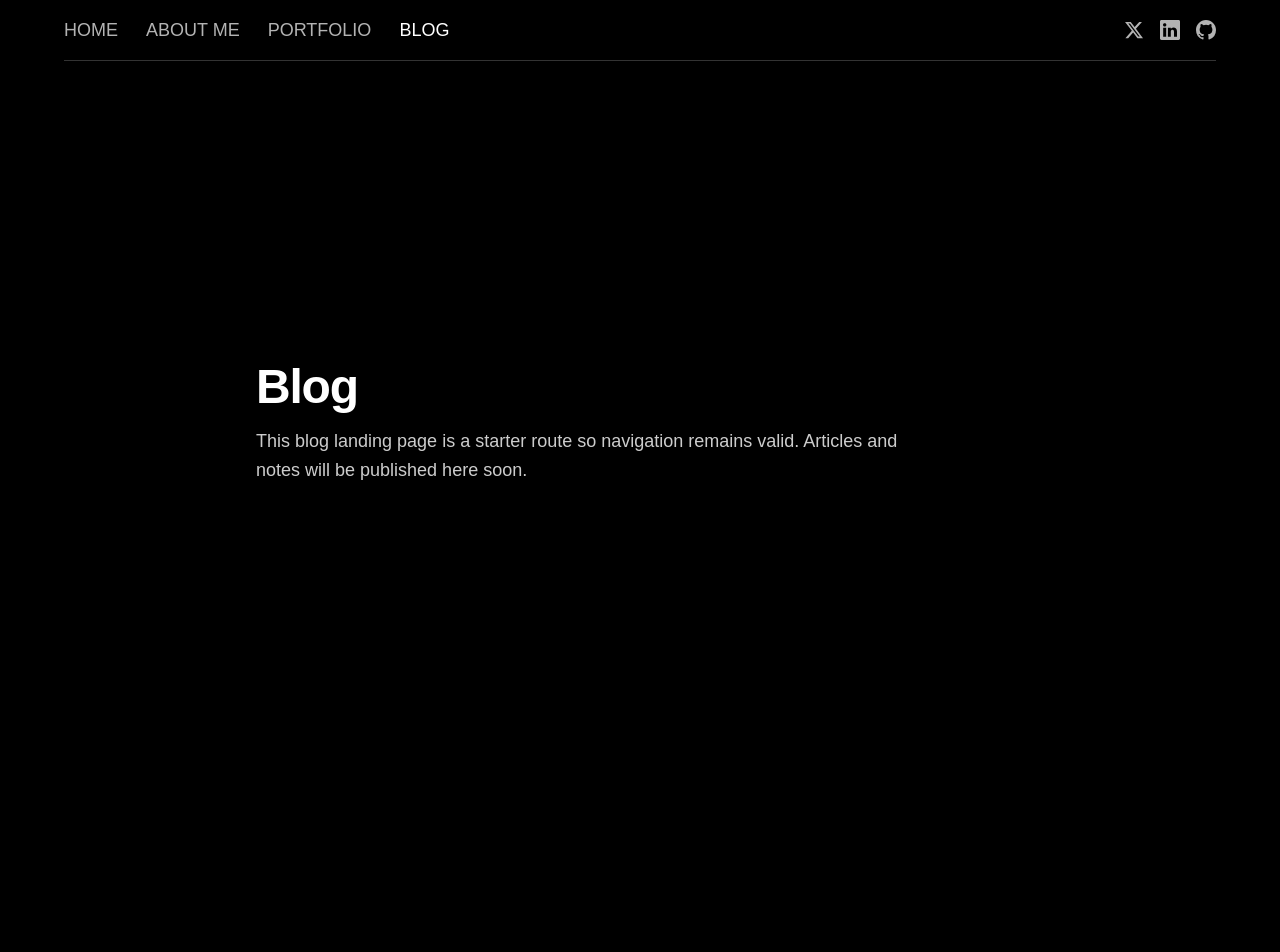
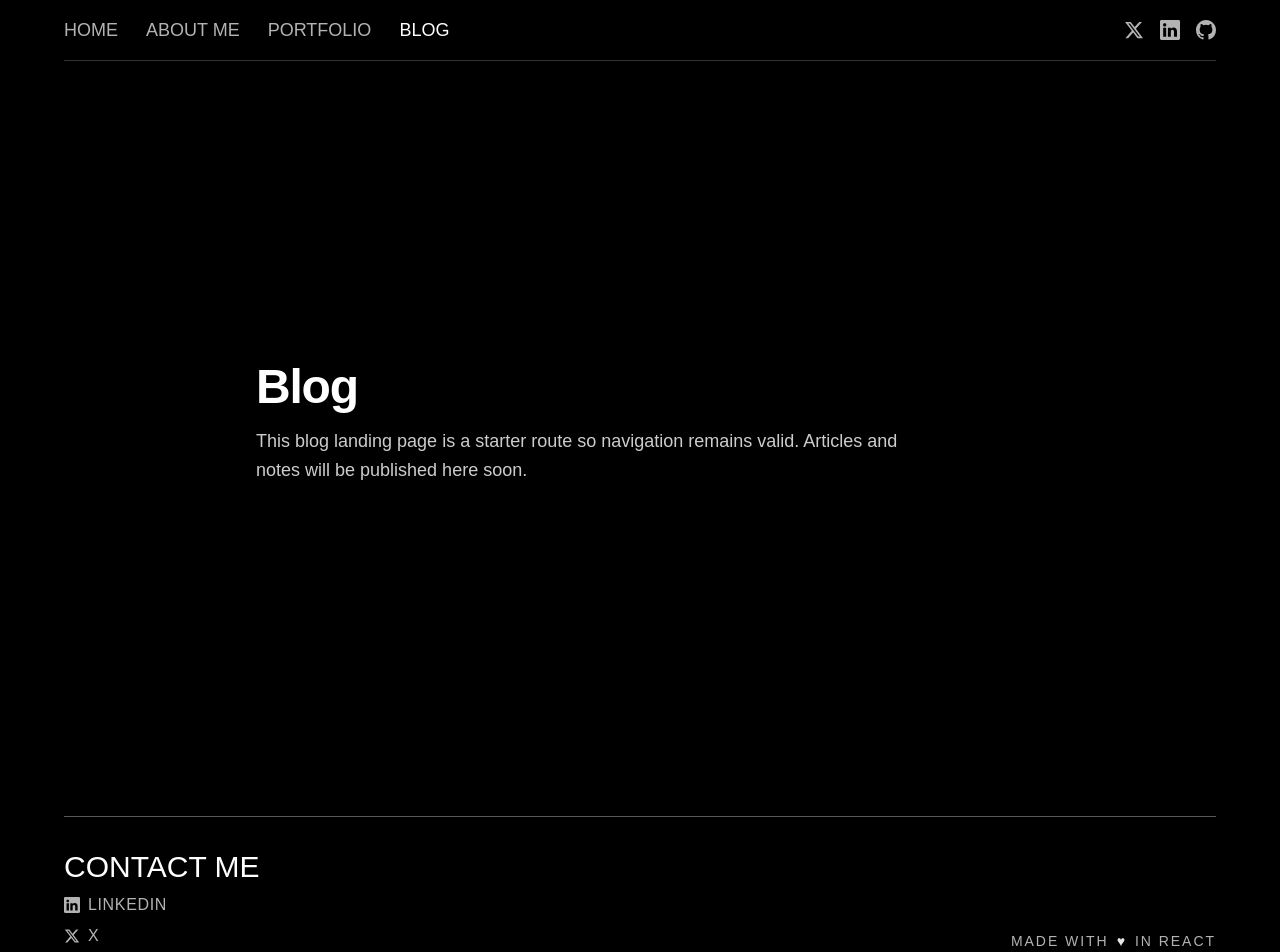
Before and after one commit to noahjoeris/personal-website-v3, a Next.js app: page /blog in a window 1280 px wide. Shown: the top 952 px of the page. Before the commit the page ends 800 px from the top, so only its background shows below. Built offline with nearby package versions, Linux system fonts and the light colour scheme; a web font is replaced by a local one.

Commit message:
add footer

```diff
--- a/src/app/layout.tsx
+++ b/src/app/layout.tsx
@@ -1,6 +1,7 @@
 import type { Metadata, Viewport } from 'next'
 import { Big_Shoulders } from 'next/font/google'
 
+import { Footer } from '@/components/footer'
 import { landingData } from '@/data/landing-data'
 
 import './globals.css'
@@ -27,7 +28,10 @@ export default function RootLayout({
   return (
     <html lang="en">
       <body className={`${bigShoulders.variable} font-sans antialiased`}>
-        {children}
+        <div className="flex min-h-screen flex-col">
+          <div className="flex-1">{children}</div>
+          <Footer />
+        </div>
       </body>
     </html>
   )
--- /dev/null
+++ b/src/components/footer.tsx
@@ -0,0 +1,72 @@
+import type { CSSProperties } from 'react'
+
+import { AnimatedDivider } from '@/components/animated-divider'
+import { landingData, type SocialLink } from '@/data/landing-data'
+
+function getSocialIconMask(iconSrc: SocialLink['iconSrc']): CSSProperties {
+  const maskUrl = `url("${iconSrc}")`
+
+  return {
+    WebkitMaskImage: maskUrl,
+    maskImage: maskUrl,
+    WebkitMaskRepeat: 'no-repeat',
+    maskRepeat: 'no-repeat',
+    WebkitMaskPosition: 'center',
+    maskPosition: 'center',
+    WebkitMaskSize: 'contain',
+    maskSize: 'contain',
+  }
+}
+
+export function Footer() {
+  const contactSocials = (['LinkedIn', 'X'] as const).flatMap(label => {
+    const social = landingData.socials.find(item => item.label === label)
+    return social ? [social] : []
+  })
+
+  return (
+    <footer className="bg-background">
+      <div className="px-5 pt-3 sm:px-6 sm:pt-4 md:px-10 lg:px-16">
+        <AnimatedDivider className="bg-foreground/20" />
+      </div>
+
+      <div className="mx-auto w-full max-w-7xl px-5 pb-10 pt-7 sm:px-6 md:px-10 md:pb-12 md:pt-8 lg:px-16">
+        <div className="flex flex-col gap-6 md:flex-row md:items-end md:justify-between">
+          <section aria-labelledby="footer-contact-title" className="space-y-2">
+            <h2 id="footer-contact-title" className="text-2xl font-medium uppercase text-foreground md:text-3xl">
+              Contact me
+            </h2>
+
+            <ul className="flex flex-col items-start gap-1">
+              {contactSocials.map(profile => (
+                <li key={profile.href}>
+                  <a
+                    href={profile.href}
+                    target="_blank"
+                    rel="noopener noreferrer"
+                    className="inline-flex items-center gap-2 text-base uppercase tracking-[0.04em] text-foreground/70 transition-colors hover:text-foreground focus-visible:text-foreground focus-visible:outline-none focus-visible:ring-2 focus-visible:ring-ring focus-visible:ring-offset-2 focus-visible:ring-offset-background"
+                  >
+                    <span
+                      className="h-4 w-4 bg-current"
+                      style={getSocialIconMask(profile.iconSrc)}
+                      aria-hidden="true"
+                    />
+                    {profile.label}
+                  </a>
+                </li>
+              ))}
+            </ul>
+          </section>
+
+          <p className="inline-flex w-fit items-center gap-2 text-xs uppercase tracking-[0.14em] text-foreground/70 md:text-sm">
+            <span>Made with</span>
+            <span className="text-foreground/90" aria-hidden="true">
+              ♥
+            </span>
+            <span>in React</span>
+          </p>
+        </div>
+      </div>
+    </footer>
+  )
+}
--- a/src/components/navbar.tsx
+++ b/src/components/navbar.tsx
@@ -87,7 +87,7 @@ export function Navbar() {
       initial={{ opacity: 0, y: -20 }}
       animate={{ opacity: 1, y: 0 }}
       transition={{ duration: 0.6, ease: 'easeOut' }}
-      className="fixed inset-x-0 top-0 z-50"
+      className="absolute inset-x-0 top-0 z-50"
     >
       <div className="px-5 py-3 sm:px-6 sm:py-4 md:px-10 lg:px-16">
         <nav className="relative flex items-center justify-between" aria-label="Main navigation">
```
